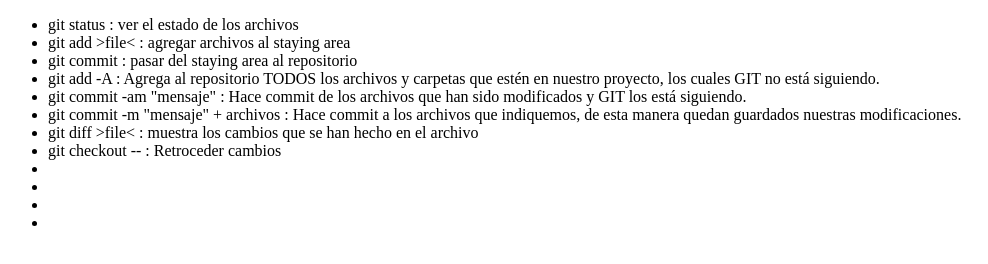
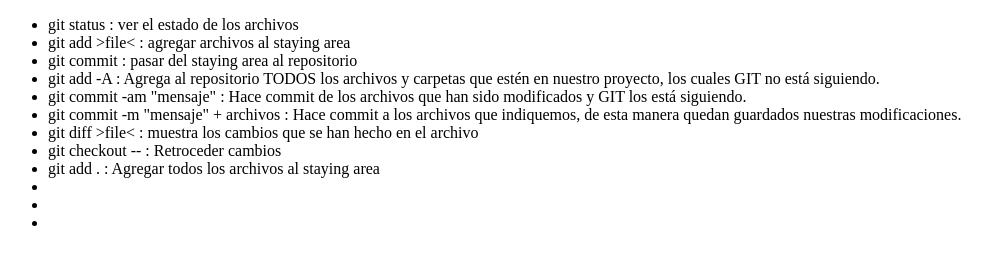
Before and after one commit to mettaworldfit/git-curso, a plain HTML site: page index.html in a window 1280 px wide. Shown: the whole page, without its empty margins (0-988 px from the left). Drawn offline with Linux system fonts and the light colour scheme.

Commit message:
nuevos cambios

```diff
--- a/app.js
+++ b/app.js
@@ -0,0 +1 @@
+console.log("hola");
--- a/index.html
+++ b/index.html
@@ -16,7 +16,7 @@
         <li>git commit -m "mensaje" + archivos : Hace commit a los archivos que indiquemos, de esta manera quedan guardados nuestras modificaciones.</li>
         <li>git diff >file< : muestra los cambios que se han hecho en el archivo</li>
         <li>git checkout -- : Retroceder cambios</li>
-        <li></li>
+        <li>git add . : Agregar todos los archivos al staying area</li>
         <li></li>
         <li></li>
         <li></li>
```
